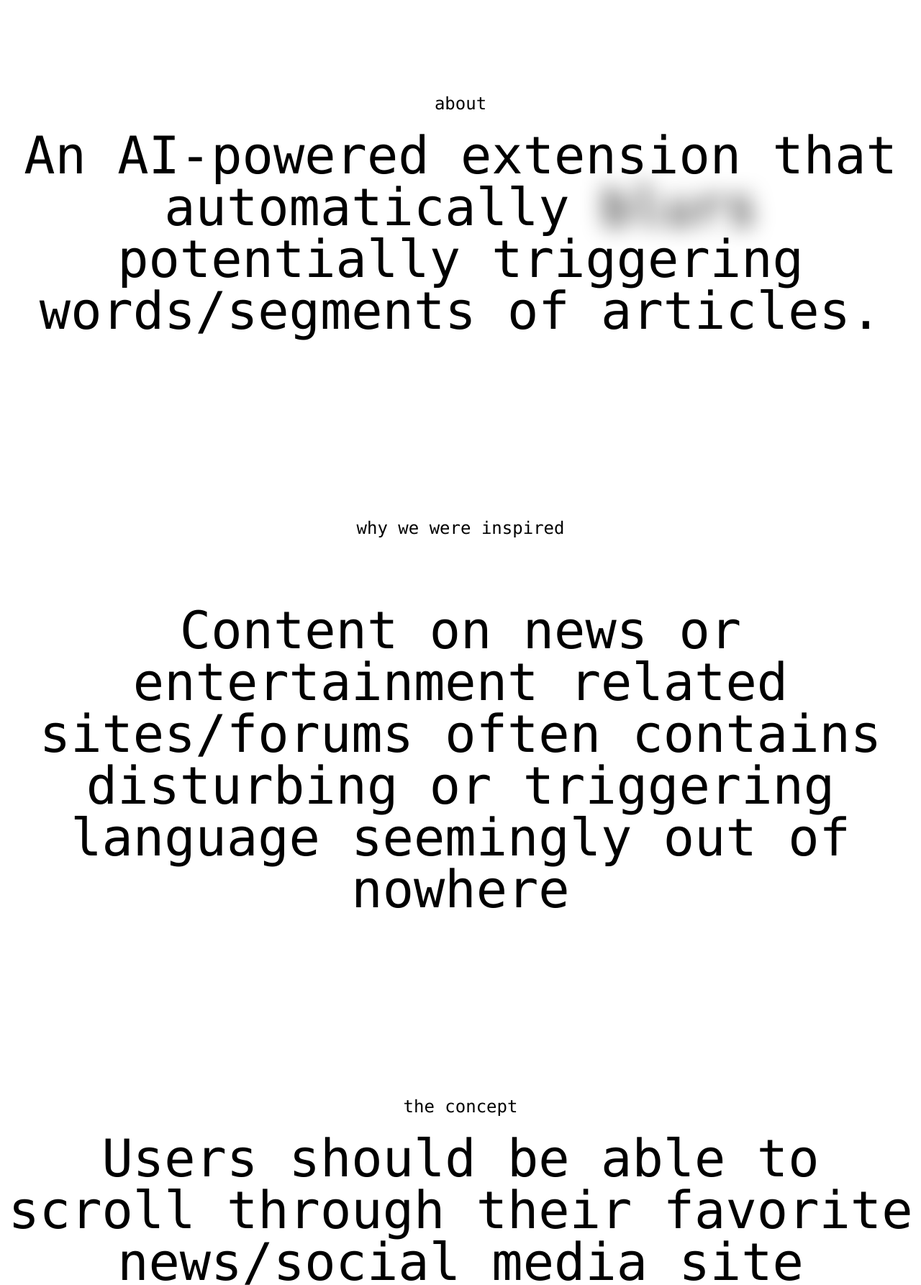
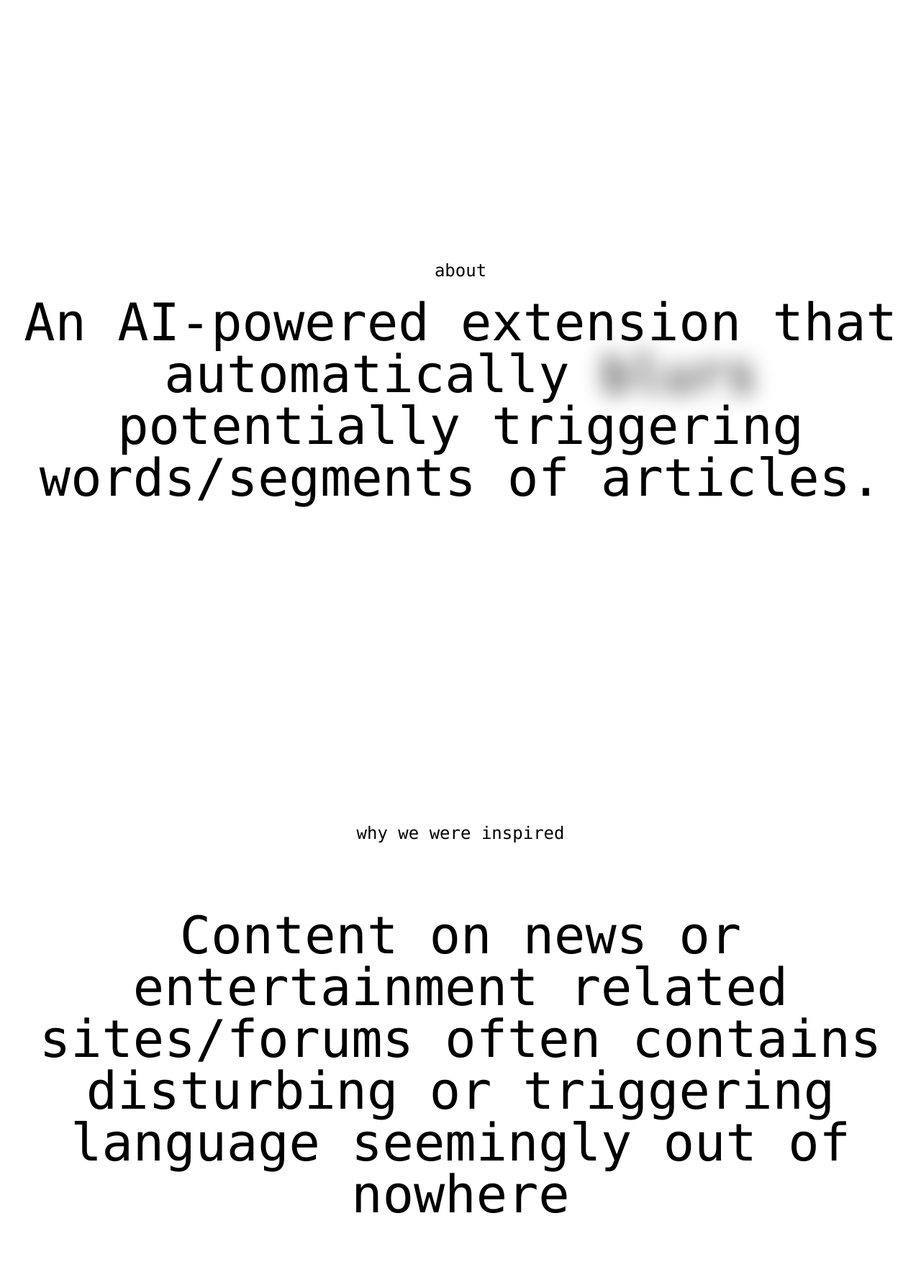
Before and after one commit to imisaacwu/SafeScroll, a browser extension: page docs/index.html in a window 1280 px wide. Shown: the part 760-2546 px from the top of the page at 72% size. Drawn offline with Linux system fonts and the light colour scheme.

Commit message:
Website update spacing

```diff
--- a/docs/index.html
+++ b/docs/index.html
@@ -42,7 +42,10 @@
 
     <!--about section-->
         <section id="about">
-            <h2 class="font-mono text-center text-2xl">about</h2>
+            <div class="pt-16"></div>
+            <div class="pt-16"></div>
+            <div class="pt-10"></div>
+            <h2 class="font-mono text-center text-2xl pt-16">about</h2>
             <h1 class="firstSectionH1  font-mono text-center text-7xl">An AI-powered extension that automatically <span class="hover-blur">blurs</span> potentially triggering words/segments of articles.</h1>
             <img></img>
         </section>
@@ -50,17 +53,22 @@
     <!--why section-->
 
         <section id="why">
-            <h2 class="font-mono text-center text-2xl">why we were inspired</h2>
+            <div class="pt-16"></div>
+            <div class="pt-16"></div>
+            <h2 class="font-mono text-center text-2xl pt-16">why we were inspired</h2>
             <h1 class="secondSectionH1 font-mono text-center text-7xl">Content on news or entertainment related sites/forums often contains disturbing or triggering language seemingly out of nowhere</h1>
         </section>
 
     <!--concept section-->
 
         <section id="concept">
-            <h2 class="font-mono text-center text-2xl">the concept</h2>
+            <h2 class="font-mono text-center text-2xl pt-16">the concept</h2>
             <h1 class="thirdSectionH1  font-mono text-center text-7xl">Users should be able to scroll through their favorite news/social media site without having to worry about seeing potentially disturbing/triggering content</h1>
         </section>
 
-        <p class="color: #808080; padding-top: 100px;">made with code: munn chai, samuel wang, keira wong, isaac wu</p>
+        <div class="pt-16"></div>
+        <div class="pt-16"></div>
+        <div class="pt-16"></div>
+        <p class="color: #808080 pt-16">made with code &lt;3: munn chai, samuel wang, keira wong, isaac wu</p>
 </body>
 </html>
```
